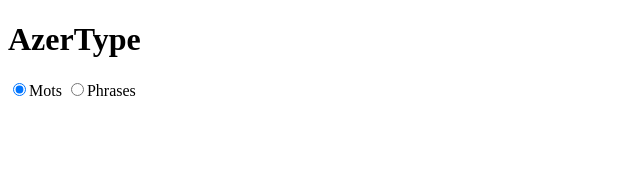
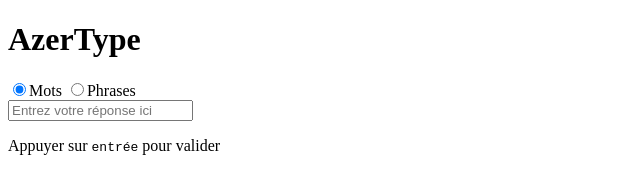
Before and after one commit to DahmaneYanis/AzerType, a plain HTML site: page index.html in a window 1280 px wide. Shown: the whole page, without its empty margins (0-640 px from the left). Drawn offline with Linux system fonts and the light colour scheme.

Commit message:
Add the input bar

```diff
--- a/index.html
+++ b/index.html
@@ -15,6 +15,11 @@
             <input type="radio" value="word" name="choiceType" checked="true">Mots</input>
             <input type="radio" value="sentence" name="choiceType">Phrases</input>
         </div>
+
+        <div id="Enter">
+            <input type="text" placeholder="Entrez votre réponse ici"></input>
+            <p>Appuyer sur <code>entrée</code> pour valider</p>
+        </div>
     </main>
     <footer>
 
```
